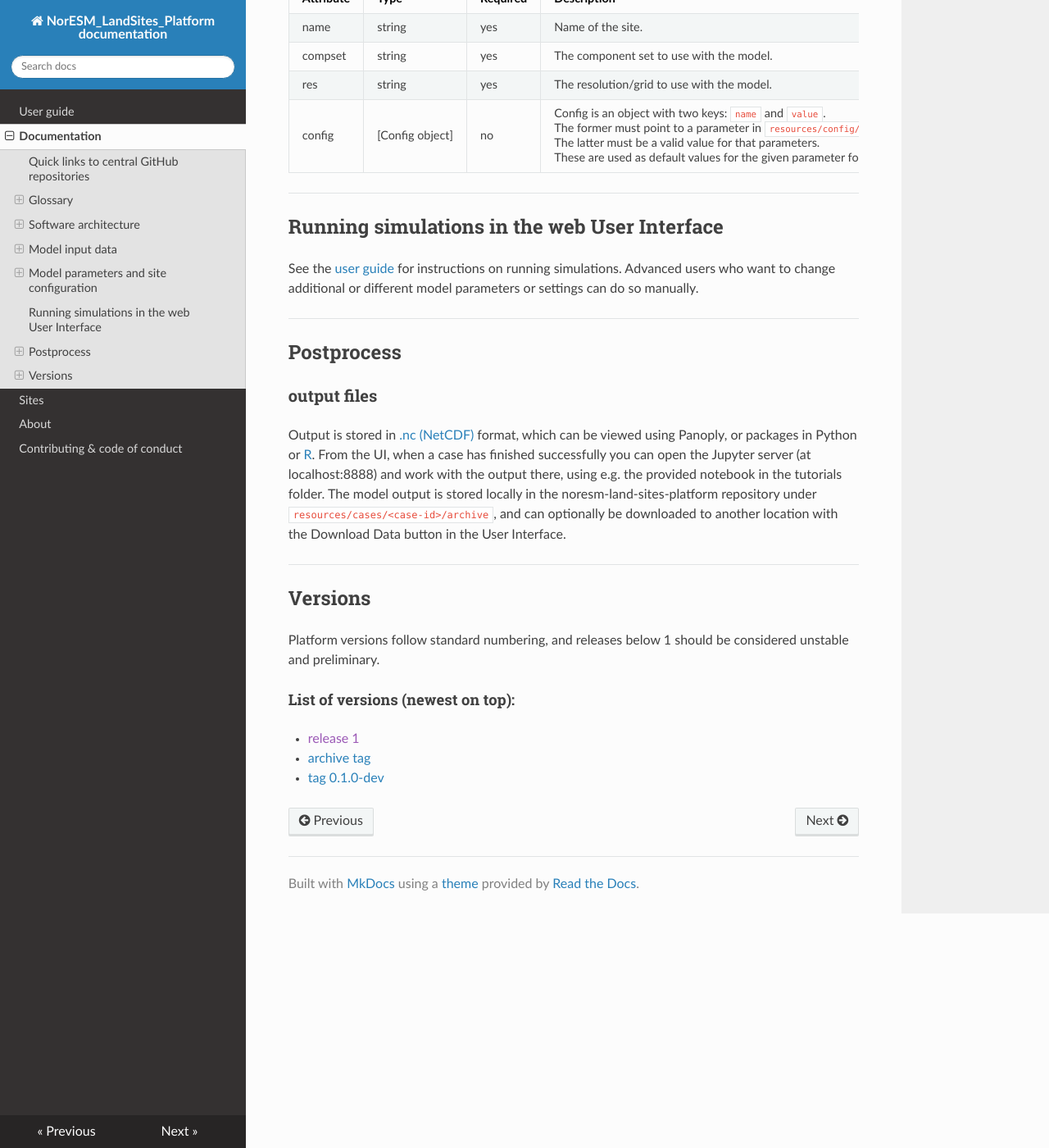
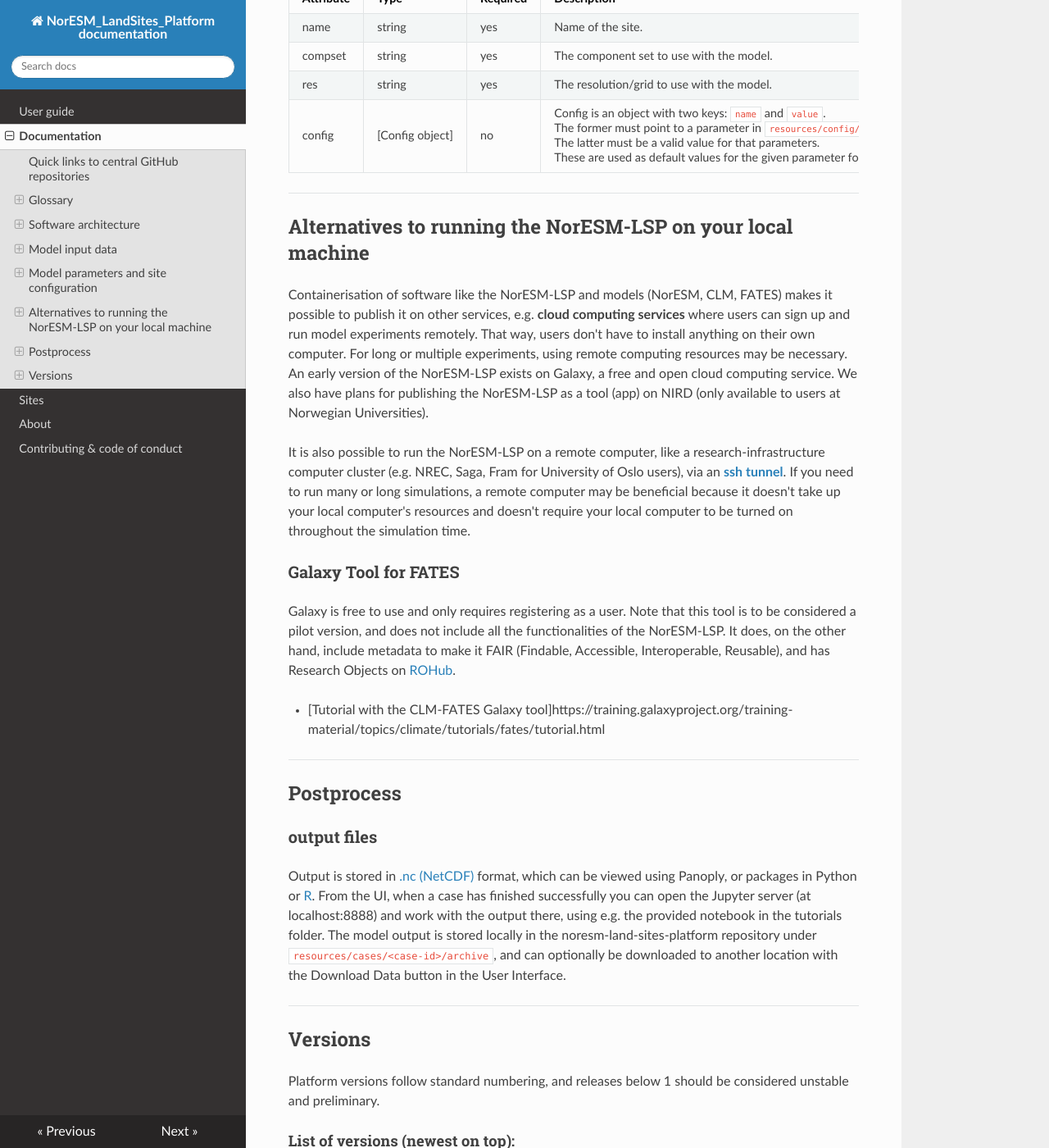
Before and after one commit to NorESMhub/noresm-land-sites-platform, an MkDocs documentation site: the page built from docs/index.md, in a window 1280 px wide and 1400 px high, scrolled down 10346 px. Shown: the whole window at 82% size. Built offline with MkDocs 1.6.1, drawn with Linux system fonts in a browser that asks for light colours; nearby versions of some CDN libraries.

Commit message:
Update index.md

```diff
--- a/docs/index.md
+++ b/docs/index.md
@@ -245,9 +245,17 @@
 
 **************************************
 
-## Running simulations in the web User Interface
+## Alternatives to running the NorESM-LSP on your local machine
 
-See the [user guide](https://noresmhub.github.io/noresm-land-sites-platform/user_guide) for instructions on running simulations. Advanced users who want to change additional or different model parameters or settings can do so manually.
+Containerisation of software like the NorESM-LSP and models (NorESM, CLM, FATES) makes it possible to publish it on other services, e.g. **cloud computing services** where users can sign up and run model experiments remotely. That way, users don't have to install anything on their own computer. For long or multiple experiments, using remote computing resources may be necessary. An early version of the NorESM-LSP exists on Galaxy, a free and open cloud computing service. We also have plans for publishing the NorESM-LSP as a tool (app) on NIRD (only available to users at Norwegian Universities).
+
+It is also possible to run the NorESM-LSP on a remote computer, like a research-infrastructure computer cluster (e.g. NREC, Saga, Fram for University of Oslo users), via an **[ssh tunnel](https://en.wikipedia.org/wiki/Tunneling_protocol#Secure_Shell_tunneling)**. If you need to run many or long simulations, a remote computer may be beneficial because it doesn't take up your local computer's resources and doesn't require your local computer to be turned on throughout the simulation time.
+
+### Galaxy Tool for FATES
+Galaxy is free to use and only requires registering as a user. Note that this tool is to be considered a pilot version, and does not include all the functionalities of the NorESM-LSP. It does, on the other hand, include metadata to make it FAIR (Findable, Accessible, Interoperable, Reusable), and has Research Objects on [ROHub](https://reliance.rohub.org/).
+
+- [Tutorial with the CLM-FATES Galaxy tool]https://training.galaxyproject.org/training-material/topics/climate/tutorials/fates/tutorial.html
+
 
 **************************************
 
```
